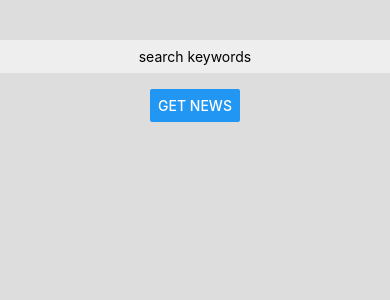
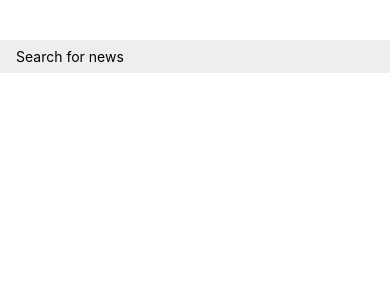
Before and after one commit to jurishev/news-feed-react-native, a React Native app: screen / in a window 390 px wide. Shown: the top 300 px of the page. Built offline with nearby package versions, Linux system fonts and the light colour scheme.

Commit message:
Simplify UI

```diff
--- a/App.js
+++ b/App.js
@@ -23,10 +23,10 @@ export default function App() {
         <View style={styles.container}>
             <TextInput
                 style={styles.input}
-                placeholder='search keywords'
+                placeholder='Search for news'
                 onChangeText={val => setSearch(val)}
+                onSubmitEditing={getNews}
             />
-            <Button title="get news" onPress={getNews} />
             <View style={styles.list}>
                 <FlatList
                     data={articles}
@@ -40,21 +40,16 @@ export default function App() {
 const styles = StyleSheet.create({
     container: {
         flex: 1,
-        backgroundColor: '#ddd',
-        alignItems: 'center',
-        justifyContent: 'center',
     },
     input: {
         width: '100%',
         backgroundColor: '#eee',
-        padding: 8,
-        textAlign: 'center',
+        paddingHorizontal: 16,
+        paddingVertical: 8,
         marginTop: 40,
-        marginBottom: 16,
     },
     list: {
         flex: 1,
         width: '100%',
-        marginVertical: 16,
     }
 });
```
